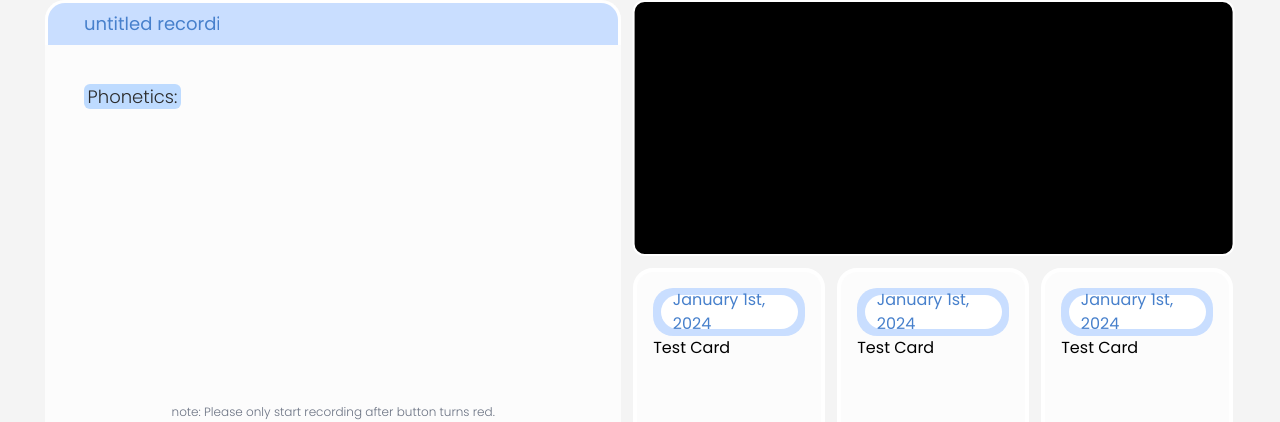
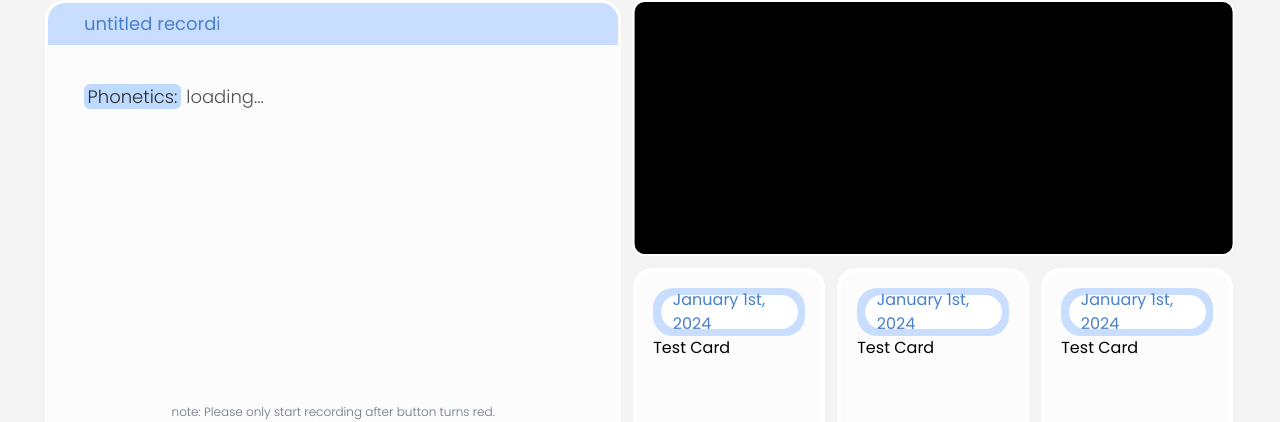
Before and after one commit to ryushen-tan/Phon3y, a React (Vite) app in the folder fe/: page /guest/transcribe in a window 1280 px wide. Both pictures are taken after a click on the button "Hold to Record". Shown: the part 256-678 px from the top of the page. Built offline with nearby package versions, Linux system fonts and the light colour scheme; no server answers.

Commit message:
added loading bar

```diff
--- a/fe/src/components/Transcribe/Transcribe.tsx
+++ b/fe/src/components/Transcribe/Transcribe.tsx
@@ -67,7 +67,7 @@ const Transcribe: React.FC = () => {
             <div className="p-[3vw] text-lg text-[#4F4F4F] font-light w-full h-[28vw]">
             {enableSave && enableDelete ? (
                 <div className='w-full h-full'>
-                    <mark className="bg-blue-200 px-1 text-[#2b2b2b] rounded-md">Phonetics:</mark> {transcription}
+                    <mark className="bg-blue-200 px-1 text-[#2b2b2b] rounded-md">Phonetics:</mark> { transcription ? transcription : "loading..."}
                 </div>
             ) : (
                 <div className='w-full h-full'>
```
